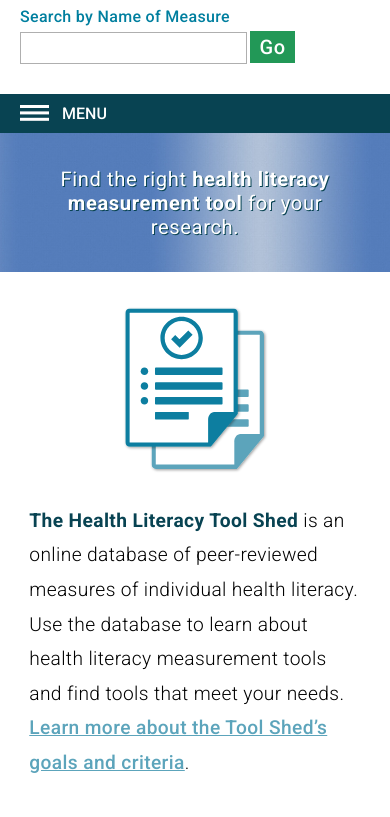
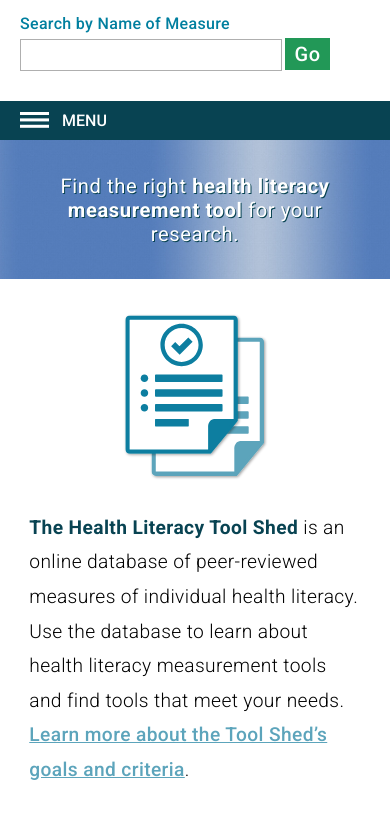
Before and after one commit to weyakin/health-literacy-sample, a plain HTML site: page index.html in a window 390 px wide. Shown: the part 91-908 px from the top of the page. Drawn offline with nearby package versions, Linux system fonts and the light colour scheme; a web font is replaced by a local one.

Commit message:
Adjusting logo font sizes for small and small mobile.

```diff
--- a/sass/main.scss
+++ b/sass/main.scss
@@ -115,6 +115,15 @@ header.header {
 		@include small-mobile {
 			padding-top:20px;
 			.logo-text {
+				font-size:1.75em;
+			}
+			.tagline {
+				font-size:1.17em;
+			}
+		}
+		@include xsmall-mobile {
+			padding-top:20px;
+			.logo-text {
 				font-size:1.55em;
 			}
 			.tagline {
@@ -172,6 +181,9 @@ header.header {
 			label {
 				font-size:1em;
 			}
+			max-width:310px;
+		}
+		@include xsmall-mobile {
 			max-width:275px;
 		}
 	}
```
Also changed, not shown: css/main.css.
